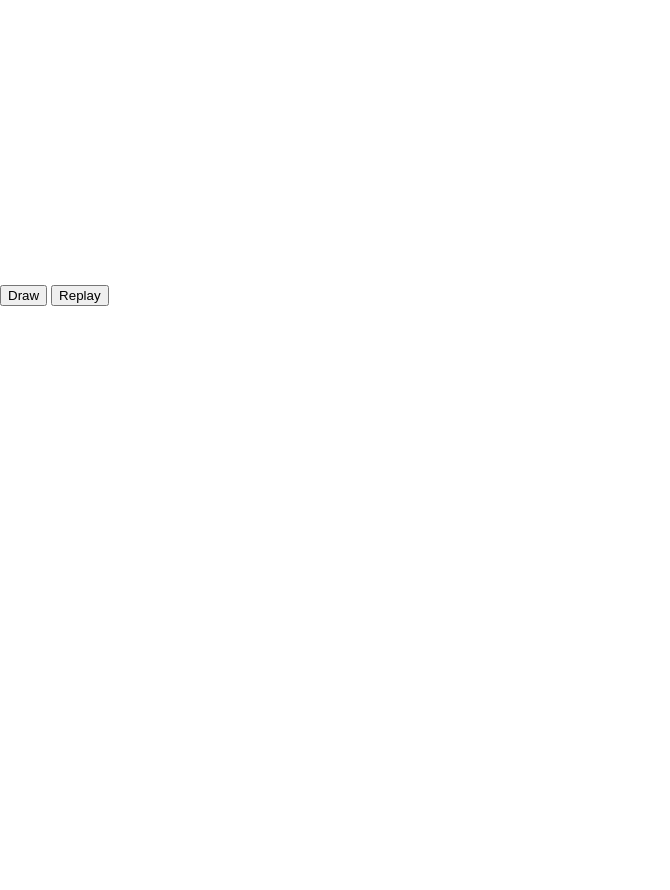
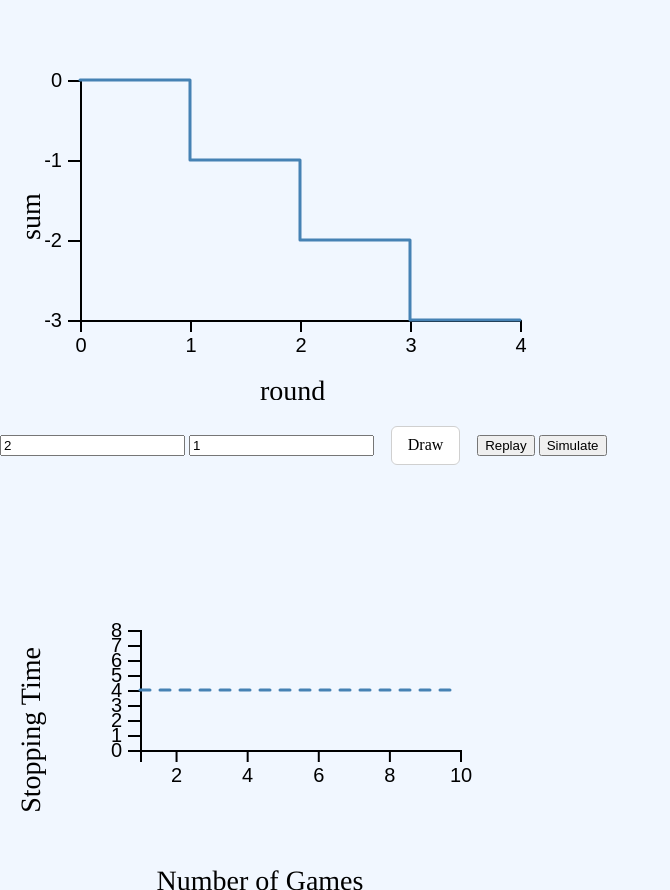
Before and after one commit to khllkcm/Stopped-Random-Walk, a plain HTML site: page index.html in a window 1280 px wide. Shown: the whole page, without its empty margins (0-670 px from the left). Before the commit the page ends 800 px from the top, so only its background shows below. Drawn offline with Linux system fonts and the light colour scheme.

Commit message:
Add ST simulation and Fix ticks

```diff
--- a/index.css
+++ b/index.css
@@ -1,8 +1,34 @@
 html, body {
     margin: 0;
     padding: 0;
+
+	background-color: #F1F7FF;
 }
-svg{
-	width: 600px;
-	height: 300px;
+
+#plotRW,  #plotST{
+    width: 600px;
+    height: 400px;
 }
+
+.draw {
+    border: 1px solid #D0D0D0;
+    display: inline-block;
+    padding: 0.6em 1em;
+    margin: 2% 1%;
+    color: black;
+    background-color: white;
+    pointer-events: auto;
+    -webkit-transition: background-color 0.5s ease-out;
+    -webkit-transition: border 0.2s ease-out;
+    border-radius: 6px;
+}
+
+.draw:hover{
+    color: gray;
+    background-color: rgba(255, 255, 255, 0.5);
+    cursor: pointer;
+}
+
+.titles{
+	color:#64bdff;
+}
--- a/index.html
+++ b/index.html
@@ -2,15 +2,16 @@
     <head>
         <link rel="stylesheet" href="index.css">
         <meta charset="utf-8"/>
-        <title>MartSim</title>
+        <title>RWSTSim</title>
     </head>
     <body>
-        <button id="draw">Draw</button>
+        <div  id="plotRW"></div>
+        <input type="text" id="a" min="0" max="5" step="1" value="2">
+        <input type="text" id="b" min="0" max="5" step="1" value="1">
+        <div class="draw" id="draw">Draw</div>
         <button id="button">Replay</button>
-        <!-- <button id="flipOne">1.</button>
-        <button id="flipHundred">100.</button> -->
-        <svg  width="100%"  class="line-chart"></svg>
-
+        <button id="simulate">Simulate</button>
+        <div class="" id="plotST"></div>
         <script src="d3.v4.min.js"></script>
         <script src="index.js"></script>
     </body>
--- a/index.js
+++ b/index.js
@@ -1,17 +1,117 @@
+plotST()
+plotRW()
 
-function addSVG(div, width, height, margin) {
 
-    var svg = d3.select(div).append("svg")
-        .attr("width", "100%")
+function plotST() {
+  var pad = 30;
+  var margin = {top: 40, right: 40, bottom: 40, left: 40};
+  var width = 300 - margin.left - margin.right;
+  var height = 200 - margin.top - margin.bottom;
+  var max_games = 10;
+  var ST_plot = d3.select("#plotST").append("svg").attr("width", "100%")
         .attr("height", "100%")
         .attr("viewBox", "0 0 " + (width + margin.left + margin.right) + " " + (height + margin.top + margin.bottom))
         .attr("preserveAspectRatio", "xMidYMid meet")
         .append("g")
         .attr("transform", "translate(" + margin.left + "," + margin.top + ")");
 
-    return svg;
+  var x_axis_ST_plot = ST_plot.append("g").attr("class", "x axis");
+  var x_axis_ST_plot_text = ST_plot.append("text").attr("text-anchor", "middle").text("Number of Games");
+  var y_axis_ST_plot = ST_plot.append("g").attr("class", "y axis");
+  var y_axis_ST_plot_text = ST_plot.append("text").attr("text-anchor", "middle").text("Stopping Time");
+  var path_ST_plot = ST_plot.append("path").attr("id", "ss");
+  var path_tau = ST_plot.append("path").attr("id", "tau");
+
+
+  function round(number, decimal) {
+    var power = Math.pow(10, decimal);
+    return (Math.round(number * power) / power).toFixed(decimal);
   }
 
+  //input a and b
+
+  var a_input = document.getElementById("a")
+  var b_input =  document.getElementById("a")
+
+  var a = -a_input.value
+  var b = b_input.value
+
+  //calculate tau
+  var tau = -a*b;
+
+  //X scale
+  var x_scale_ST_plot = d3.scaleLinear().domain([1, max_games]);
+
+  //Y Scale
+  var y_scale_ST_plot = d3.scaleLinear().domain([0, 2*tau]);
+
+  //Define X axis
+  var x_axis_ST = d3.axisBottom(x_scale_ST_plot).ticks(3);
+
+  //Define Y axis
+  var y_axis_ST = d3.axisLeft(y_scale_ST_plot).ticks(6);
+
+  var rounds = []
+  var expectedData = [];
+
+  function expectation(data){
+    var line = d3.line()
+      .x(function(d) { return x_scale_ST_plot(d[0])})
+      .y(function(d) { return y_scale_ST_plot(d[1])})
+
+    if(data.length>max_games*0.9){
+      max_games = max_games*1.5;
+    }
+    x_scale_ST_plot.domain([1,max_games]);
+    ST_plot.select(".x.axis")
+        .transition()
+        .call(x_axis_ST.ticks(3));
+    path_ST_plot
+      .datum(data)
+        .attr("d", line)
+      .attr("fill", "none")
+        .attr("stroke", "steelblue")
+        .attr("stroke-linejoin", "round")
+        .attr("stroke-linecap", "round")
+        .attr("stroke-width", 1.5)
+
+    path_tau
+      .datum([[1,tau],[max_games,tau]])
+      .attr("fill", "none")
+        .attr("stroke", "steelblue")
+        .attr("stroke-linejoin", "round")
+        .attr("stroke-linecap", "round")
+        .attr("stroke-width", 1.5)
+      .style("stroke-dasharray", ("5, 5"))
+      .attr("d", line);
+  }
+
+  d3.select("#simulate").on("click", function() {
+      var count = 0;
+      var interval = setInterval(function() {
+      magic()
+
+          if (++count === 100){
+            clearInterval(interval);
+            }
+      }, 15);
+    });
+
+  function magic(data=[{Sum:0, Round:0}],a=-2,b=2){
+    while(data[data.length-1].Sum < b && data[data.length-1].Sum > a) {
+        draw(data);
+      }
+      var roundmax = d3.max(data, function(d) { return d.Round; });
+      rounds.push(roundmax)
+      expectedData.push(average(rounds));
+    expectation(expectedData);
+  }
+
+  function average(data) {
+    var total = data.length;
+    var sum = data.reduce(function(a, b){return a+b;},0);
+    return [total,sum/total];
+  }
 
   function draw(data){
         var num = Math.random();
@@ -22,10 +122,62 @@ function draw(data){
         }
     }
 
+
+
+    function drawtau(){
+
+      var w = d3.select('#plotST').node().clientWidth;
+      w = width
+      var h = height;
+      var padTau = pad;
+
+    ST_plot.attr("width", w).attr("height", h);
+
+    x_scale_ST_plot.range([padTau, (w - padTau)]);
+    y_scale_ST_plot.range([(h - padTau), padTau]);
+
+    x_axis_ST_plot.attr("transform", "translate(0," + (h - padTau) + ")").call(x_axis_ST);
+    y_axis_ST_plot.attr("transform", "translate(" + padTau + ",0)").call(y_axis_ST);
+
+    x_axis_ST_plot_text.style("font", "14px times")
+      .attr("class", "titles")
+      .attr("transform", "translate(" + (width - margin.left)/ 2 + "," + (height + pad) + ")")
+      .attr("alignment-baseline","hanging");
+
+    y_axis_ST_plot_text.style("font", "14px times")
+      .attr("class", "titles")
+      .attr("transform", "translate(" + -pad/1.5 + "," + (height+margin.top) / 2 + ")rotate(-90)")
+      .attr("alignment-baseline","baseline");
+
+    expectation(expectedData);
+  }
+  drawtau();
+
+}
+
+
+
+function plotRW(){
+
+  function draw(data){
+        var num = Math.random();
+        if(num<0.5) {
+            data.push({Sum:data[data.length-1].Sum-1, Round:data[data.length-1].Round+1});
+        } else {
+            data.push({Sum:data[data.length-1].Sum+1, Round:data[data.length-1].Round+1});
+        }
+    }
+
+  var data = [{Sum:0, Round:0}]
+          while(data[data.length-1].Sum < 3 && data[data.length-1].Sum > -3) {
+            draw(data);
+          }
+          data.push({Sum:data[data.length-1].Sum, Round:data[data.length-1].Round+1})
+          drawChart(data);
+
   d3.select('#draw').on("click",function() {
-        var count = 10;
           var data = [{Sum:0, Round:0}]
-        for (var i = 1; i < count; i++) {
+          while(data[data.length-1].Sum < 3 && data[data.length-1].Sum > -3) {
             draw(data);
           }
           data.push({Sum:data[data.length-1].Sum, Round:data[data.length-1].Round+1})
@@ -33,39 +185,21 @@ d3.select('#draw').on("click",function() {
       });
 
 
-// function generateData(){
-//     var sum = [0];
-//     var step = [0];
-//     data = {Sum: sum, Round: step};
-//     d3.select('#drawOne').on("click",function() {
-//         data=draw(sum,step);
-//         });
-//         //draw one-hundred times
-//     d3.select('#drawHundred').on("click",function() {
-//             var count = 0;
-//             var interval = setInterval(function() {
-//                     data =draw(sum,step);
-//                 if (++count === 100){
-//                     clearInterval(interval);
-//                 }
-//             }, 15);
-//     });
-//     return data;
-// }
-
   function drawChart(data) {
-  d3.selectAll("svg > *").remove();
+  d3.selectAll("#plotRW > *").remove();
   var pad = 30;
   var margin = {top: 40, right: 40, bottom: 40, left: 40};
   var width = 300 - margin.left - margin.right;
   var height = 200 - margin.top - margin.bottom;
 
-
-var svg = addSVG('svg', width, height, margin);
+  var svg = d3.select("#plotRW").append("svg").attr("width", "100%")
+          .attr("height", "100%")
+          .attr("viewBox", "0 0 " + (width + margin.left + margin.right) + " " + (height + margin.top + margin.bottom))
+          .attr("preserveAspectRatio", "xMidYMid meet")
+          .append("g")
+          .attr("transform", "translate(" + margin.left + "," + margin.top + ")");
 
   var g = svg.append("g");
-
-
 
 
   var roundmax = d3.max(data, function(d) { return d.Round; });
@@ -90,12 +224,10 @@ var line = d3.line()
       .curve(d3.curveStepAfter);
 
 
-
-
   g.append("g")
         .attr("class", "axis axis--x")
         .attr("transform", "translate(0," + height + ")")
-      .call(d3.axisBottom(x).ticks(roundmax, "s"));
+        .call(d3.axisBottom(x).ticks(Math.min(10,roundmax), "s"));
 
   g.append("g")
       .attr("class", "axis axis--y")
@@ -104,12 +236,14 @@ g.append("g")
 
   g.append("text")
         .text("round")
+        .style("font", "14px times")
         .attr("class", "titles")
         .attr("transform", "translate(" + (width - margin.left)/ 2 + "," + (height + pad) + ")")
         .attr("alignment-baseline","hanging");
 
   g.append("text")
         .text("sum")
+        .style("font", "14px times")
         .attr("class", "titles")
         .attr("transform", "translate(" + -pad/1.5 + "," + (height+margin.top) / 2 + ")rotate(-90)")
         .attr("alignment-baseline","baseline");
@@ -127,29 +261,25 @@ var path = g.append("path")
 
    var totalLength = path.node().getTotalLength();
 
-  path
-    .attr("stroke-dasharray", totalLength + " " + totalLength)
-    .attr("stroke-dashoffset", totalLength)
-    .style("display", null) // now we can display it
-    .transition()
-      .duration(2000)
-      .attr("stroke-dashoffset", 0);  // we animate the offset down to 0.
-
-
-
-
-
-    // this is repetitive with the above, but it shows how you would repeat the drawing...
-
-  d3.select("#button").on("click", function() {
+   function startdraw(){
     path
       .attr("stroke-dasharray", totalLength + " " + totalLength)
       .attr("stroke-dashoffset", totalLength)
       .style("display", null)
       .transition()
-          .duration(3000)
+        .duration(2000)
         .attr("stroke-dashoffset", 0);
+   }
+
+  startdraw()
+
+
+    d3.select("#button").on("click", function() {
+        startdraw()
       });
 
 
   }
+
+
+}
```
Lines whose indentation alone changed are shown as unchanged.
